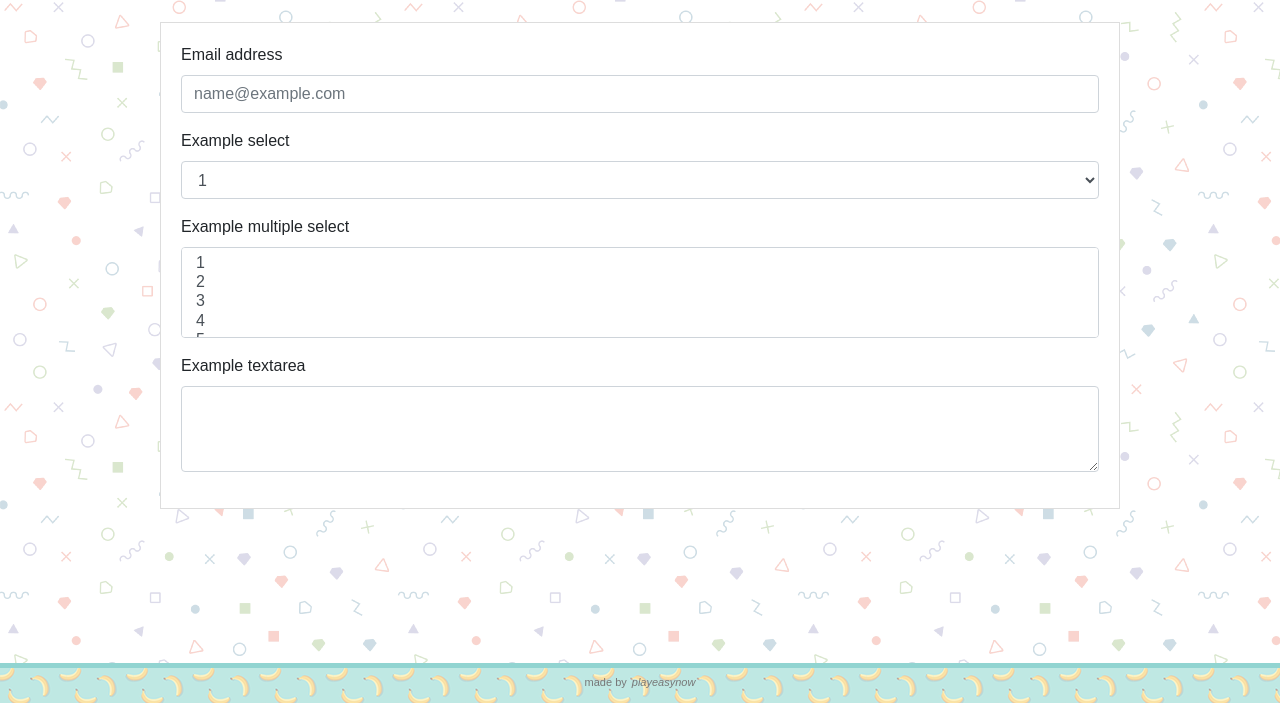
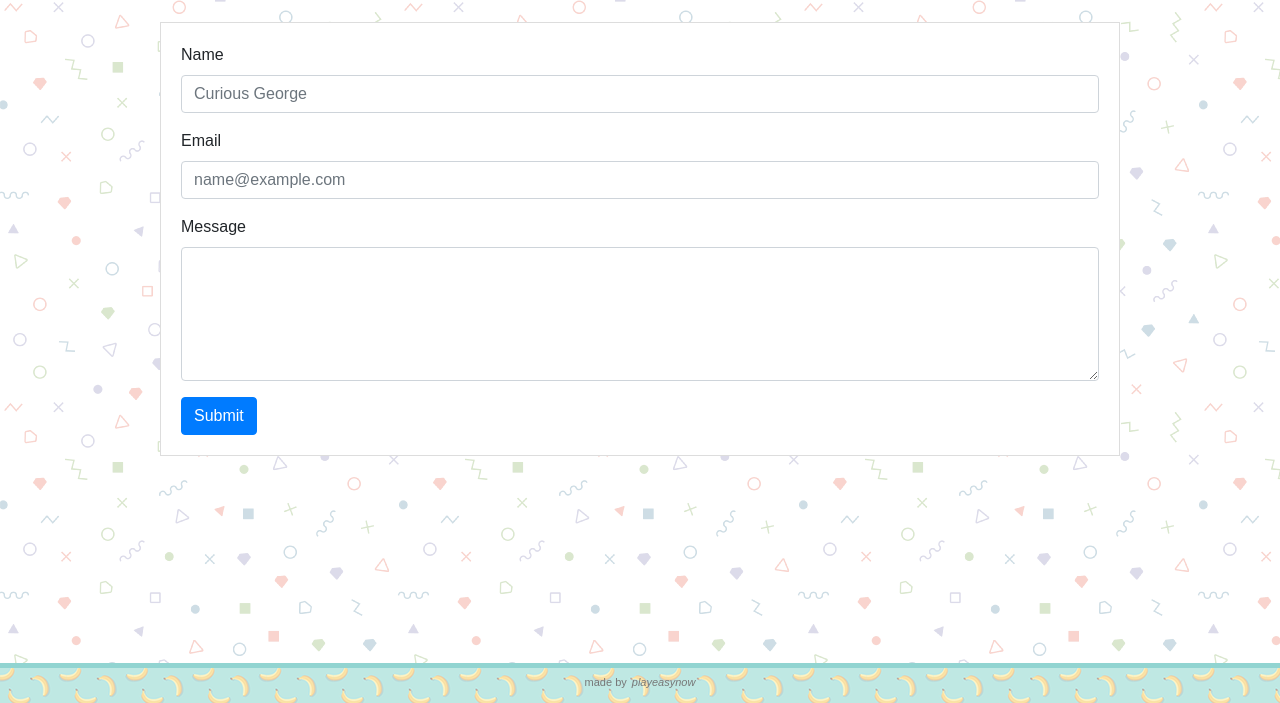
Before and after one commit to playeasynow/Bootstrap-Portfolio, a plain HTML site: page contact.html in a window 1280 px wide. Shown: the part 97-800 px from the top of the page. Drawn offline with nearby package versions, Linux system fonts and the light colour scheme.

Commit message:
completed contact page

```diff
--- a/contact.html
+++ b/contact.html
@@ -40,33 +40,21 @@
     <div class="container center-container mt-4 bg-white borderBox">
         <form>
             <div class="form-group">
-                      <label for="exampleFormControlInput1">Email address</label>
+                <label for="formGroupExampleInput">Name</label>
+                <input type="text" class="form-control" id="formGroupExampleInput" placeholder="Curious George">
+            </div>
+
+            <div class="form-group">
+                <label for="exampleFormControlInput1">Email</label>
                 <input type="email" class="form-control" id="exampleFormControlInput1" placeholder="name@example.com">
             </div>
+
             <div class="form-group">
-                      <label for="exampleFormControlSelect1">Example select</label>
-                      <select class="form-control" id="exampleFormControlSelect1">
-                        <option>1</option>
-                        <option>2</option>
-                        <option>3</option>
-                        <option>4</option>
-                        <option>5</option>
-                      </select>
+                <label for="exampleFormControlTextarea1">Message</label>
+                <textarea class="form-control" id="exampleFormControlTextarea1" rows="5"></textarea>
             </div>
-                    <div class="form-group">
-                      <label for="exampleFormControlSelect2">Example multiple select</label>
-                      <select multiple class="form-control" id="exampleFormControlSelect2">
-                        <option>1</option>
-                        <option>2</option>
-                        <option>3</option>
-                        <option>4</option>
-                        <option>5</option>
-                      </select>
-                    </div>
-                    <div class="form-group">
-                      <label for="exampleFormControlTextarea1">Example textarea</label>
-                      <textarea class="form-control" id="exampleFormControlTextarea1" rows="3"></textarea>
-                    </div>
+
+            <button type="submit" class="btn btn-primary">Submit</button>
         </form>
     </div>
 
```
Lines whose indentation alone changed are shown as unchanged.
